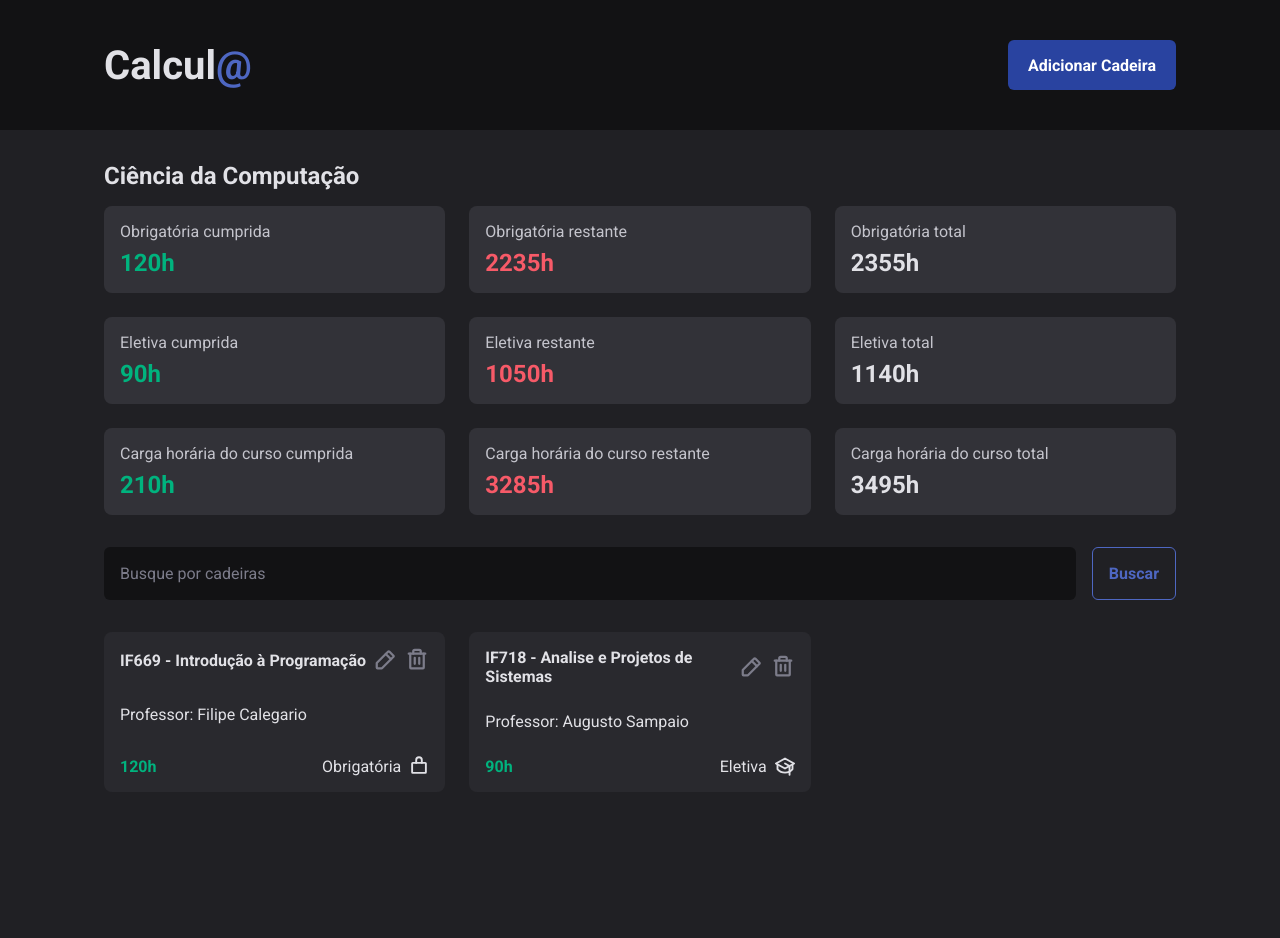
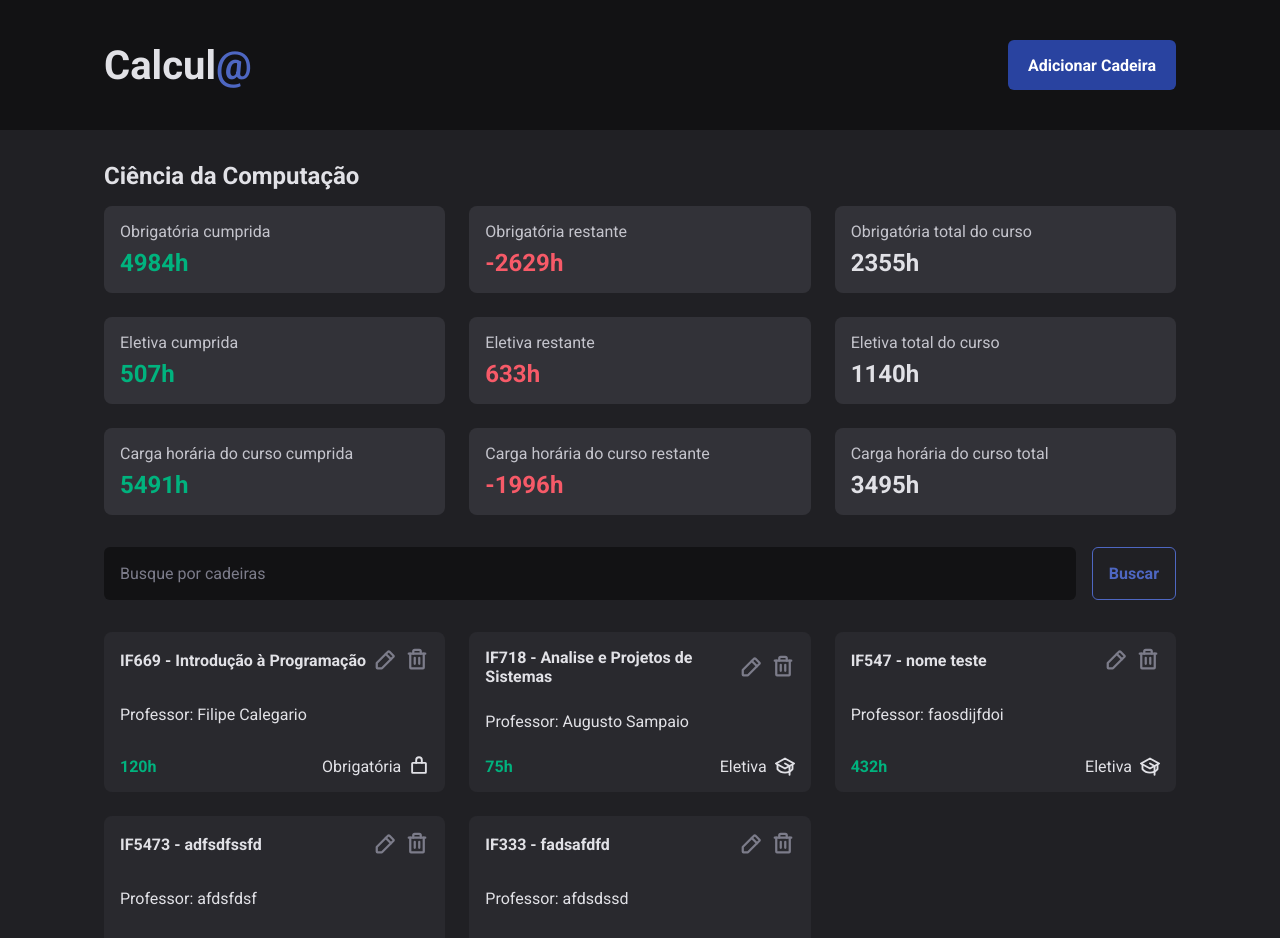
Before and after one commit to Matheusfrej/calcula-cadeiras, a React (Vite) app: page / in a window 1280 px wide. Shown: the top 938 px of the page. Before the commit the page ends 824 px from the top, so only its background shows below. Built offline with nearby package versions, Linux system fonts and the light colour scheme; data requests are answered from the project's data file.

Commit message:
feat(main): cadeira adicionada e editada sendo adicionada dinamicamente no site

```diff
--- a/server.json
+++ b/server.json
@@ -1,20 +1,44 @@
 {
   "courses": [
     {
-      "id": 6,
       "code": "IF669",
       "name": "Introdução à Programação",
       "professor": "Filipe Calegario",
       "type": "Obrigatória",
-      "workload": 120
+      "workload": 120,
+      "id": 6
     },
     {
       "code": "IF718",
       "name": "Analise e Projetos de Sistemas",
       "professor": "Augusto Sampaio",
       "type": "Eletiva",
-      "workload": 90,
+      "workload": 75,
       "id": 7
+    },
+    {
+      "code": "IF547",
+      "name": "nome teste",
+      "professor": "faosdijfdoi",
+      "type": "Eletiva",
+      "workload": 432,
+      "id": 8
+    },
+    {
+      "code": "IF5473",
+      "name": "adfsdfssfd",
+      "professor": "afdsfdsf",
+      "type": "Obrigatória",
+      "workload": 4321,
+      "id": 10
+    },
+    {
+      "code": "IF333",
+      "name": "fadsafdfd",
+      "professor": "afdsdssd",
+      "type": "Obrigatória",
+      "workload": 543,
+      "id": 11
     }
   ],
   "graduation": {
--- a/src/components/CourseModal/index.tsx
+++ b/src/components/CourseModal/index.tsx
@@ -24,9 +24,9 @@ interface CourseModalProps {
 }
 
 export function CourseModal({ purpose, courseId }: CourseModalProps) {
-  const { wasCourseModalOpened, showToast } = useCourses()
+  const { wasCourseModalOpened, createCourse, editCourse } = useCourses()
 
-  const { control, register, handleSubmit, setValue } =
+  const { control, register, handleSubmit, setValue, reset } =
     useForm<CourseFormInputs>({
       resolver: zodResolver(courseFormSchema),
     })
@@ -34,34 +34,12 @@ export function CourseModal({ purpose, courseId }: CourseModalProps) {
   const [course, setCourse] = useState<CourseType | undefined>()
 
   const handleCourseSubmit = async (data: CourseFormInputs) => {
-    const { code, name, professor, type, workload } = data
-
     if (purpose === 'add') {
-      try {
-        await api.post('/courses', {
-          code,
-          name,
-          professor,
-          type,
-          workload,
-        })
-        showToast('Cadeira adicionada com sucesso!', true)
-      } catch (error) {
-        showToast('Houve um erro ao adicionar uma cadeira', false)
-      }
+      await createCourse(data)
+      reset()
     } else if (purpose === 'edit') {
-      try {
-        await api.put(`/courses/${courseId}`, {
-          code,
-          name,
-          professor,
-          type,
-          workload,
-        })
-        showToast('Cadeira editada com sucesso!', true)
-      } catch (error) {
-        showToast('Houve um erro ao editar a cadeira', false)
-      }
+      await editCourse(data, courseId!)
+      reset()
     }
   }
 
--- a/src/components/CoursesData/index.tsx
+++ b/src/components/CoursesData/index.tsx
@@ -41,7 +41,7 @@ export function CoursesData() {
             </strong>
           </S.CoursesDataCard>
           <S.CoursesDataCard>
-            <span>Obrigatória total</span>
+            <span>Obrigatória total do curso</span>
             <strong>
               {graduation !== undefined && graduation.workload.mandatory}
               {graduation === undefined && 0}h
@@ -60,7 +60,7 @@ export function CoursesData() {
             </strong>
           </S.CoursesDataCard>
           <S.CoursesDataCard>
-            <span>Eletiva total</span>
+            <span>Eletiva total do curso</span>
             <strong>
               {graduation !== undefined && graduation.workload.elective}
               {graduation === undefined && 0}h
--- a/src/contexts/CoursesContext.tsx
+++ b/src/contexts/CoursesContext.tsx
@@ -26,6 +26,14 @@ interface GraduationData {
   }
 }
 
+interface CreateCourseInput {
+  code: string
+  name: string
+  professor: string
+  type: 'Obrigatória' | 'Eletiva'
+  workload: number
+}
+
 interface CoursesContextType {
   courses: CourseType[]
   graduation: GraduationData | undefined
@@ -34,6 +42,8 @@ interface CoursesContextType {
   getCourses: (query: string) => Promise<void>
   onCourseModalOpen: (value: boolean) => void
   showToast: (message: string, didSuccess: boolean) => void
+  createCourse: (data: CreateCourseInput) => void
+  editCourse: (data: CreateCourseInput, courseId: number) => void
 }
 
 export const CoursesContext = createContext({} as CoursesContextType)
@@ -62,6 +72,52 @@ export function CoursesContextProvider({
   useEffect(() => {
     getCourses()
   }, [])
+
+  const createCourse = async (data: CreateCourseInput) => {
+    const { code, name, professor, type, workload } = data
+
+    try {
+      const response = await api.post('/courses', {
+        code,
+        name,
+        professor,
+        type,
+        workload,
+      })
+
+      setCourses((state) => {
+        return [...state, response.data]
+      })
+      showToast('Cadeira adicionada com sucesso!', true)
+    } catch (error) {
+      showToast('Houve um erro ao adicionar uma cadeira', false)
+    }
+  }
+
+  const editCourse = async (data: CreateCourseInput, courseId: number) => {
+    const { code, name, professor, type, workload } = data
+    try {
+      const response = await api.put(`/courses/${courseId}`, {
+        code,
+        name,
+        professor,
+        type,
+        workload,
+      })
+
+      setCourses((state) => {
+        return state.map((course) => {
+          if (course.id === courseId) {
+            return response.data
+          }
+          return course
+        })
+      })
+      showToast('Cadeira editada com sucesso!', true)
+    } catch (error) {
+      showToast('Houve um erro ao editar a cadeira', false)
+    }
+  }
 
   const getGraduation = async () => {
     const response = await api.get('/graduation')
@@ -124,6 +180,8 @@ export function CoursesContextProvider({
         getCourses,
         onCourseModalOpen,
         showToast,
+        createCourse,
+        editCourse,
       }}
     >
       {children}
```
